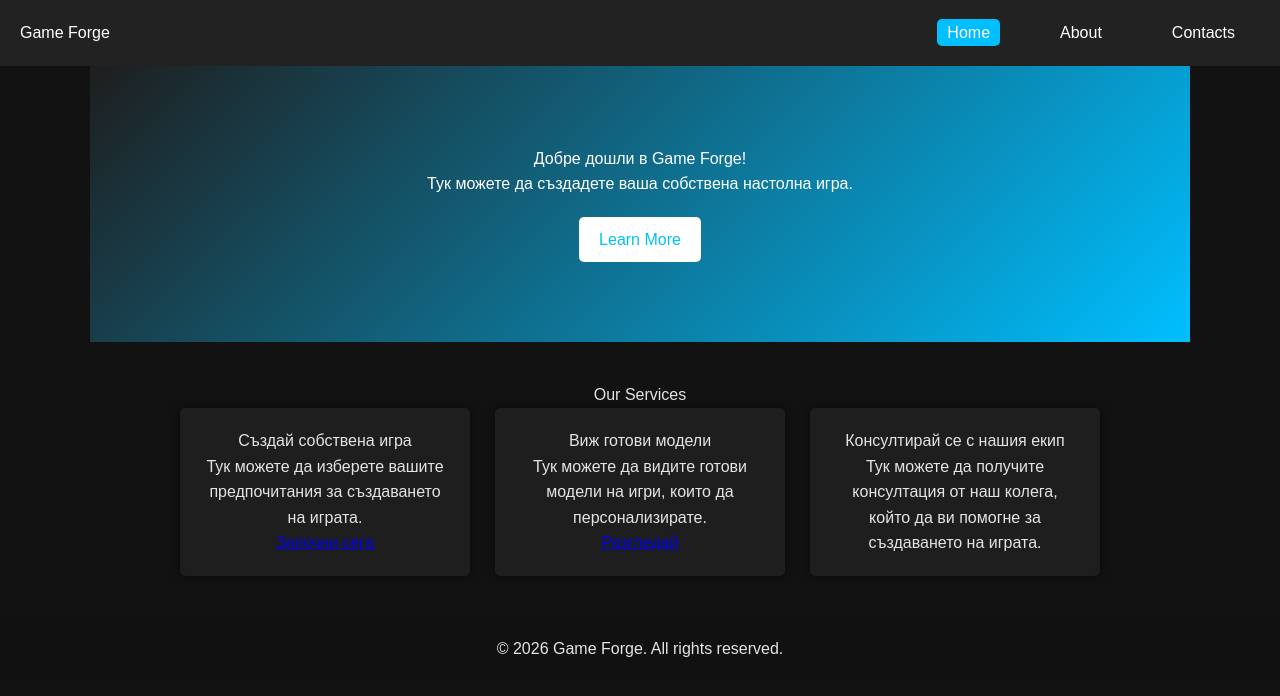
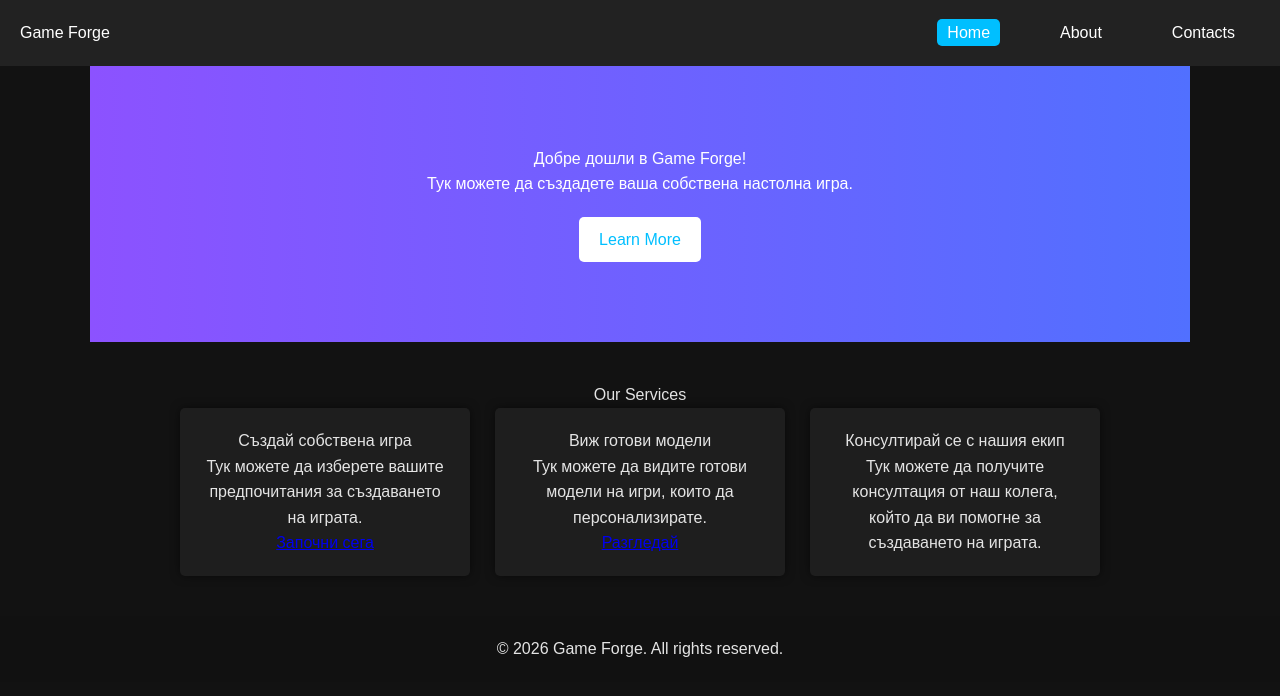
Before and after one commit to alex-k4/Web-Design-and-Multimedia-Technologies, a plain HTML site: page index.html in a window 1280 px wide. Drawn offline with Linux system fonts and the light colour scheme.

Commit message:
change of the gradient color
purple to blue

```diff
--- a/css/style.css
+++ b/css/style.css
@@ -43,7 +43,7 @@ header nav ul li a:hover {
 .hero {
     text-align: center;
     padding: 80px 20px;
-    background: linear-gradient(135deg, #1e1e1e, #00bfff);
+    background: linear-gradient(90deg, #8c52ff, #5170ff);
     color: white;
 }
 
```
